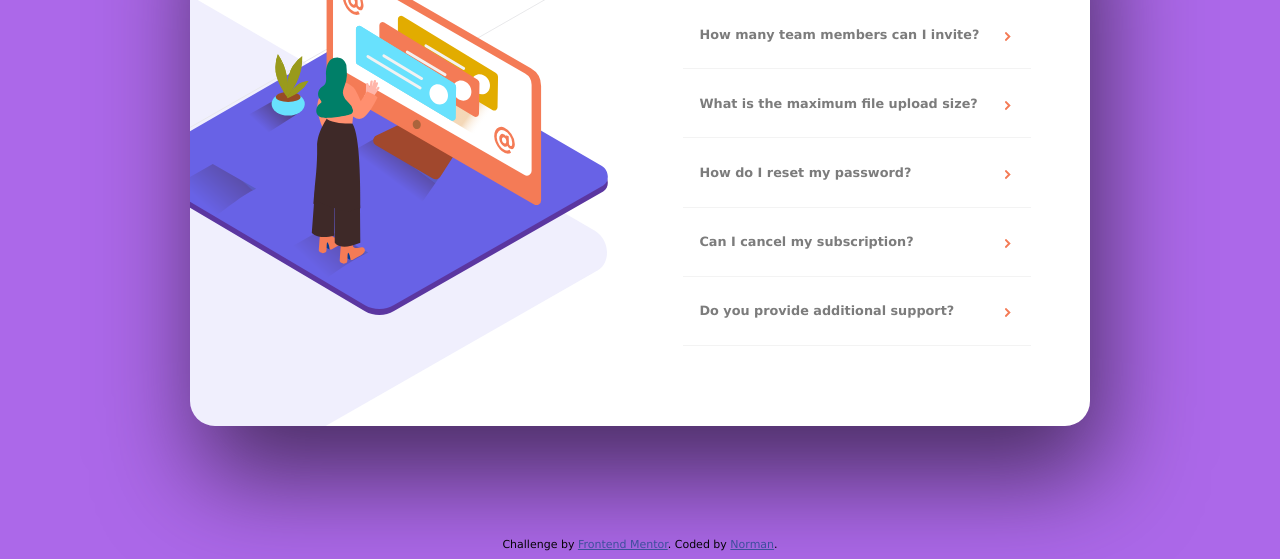
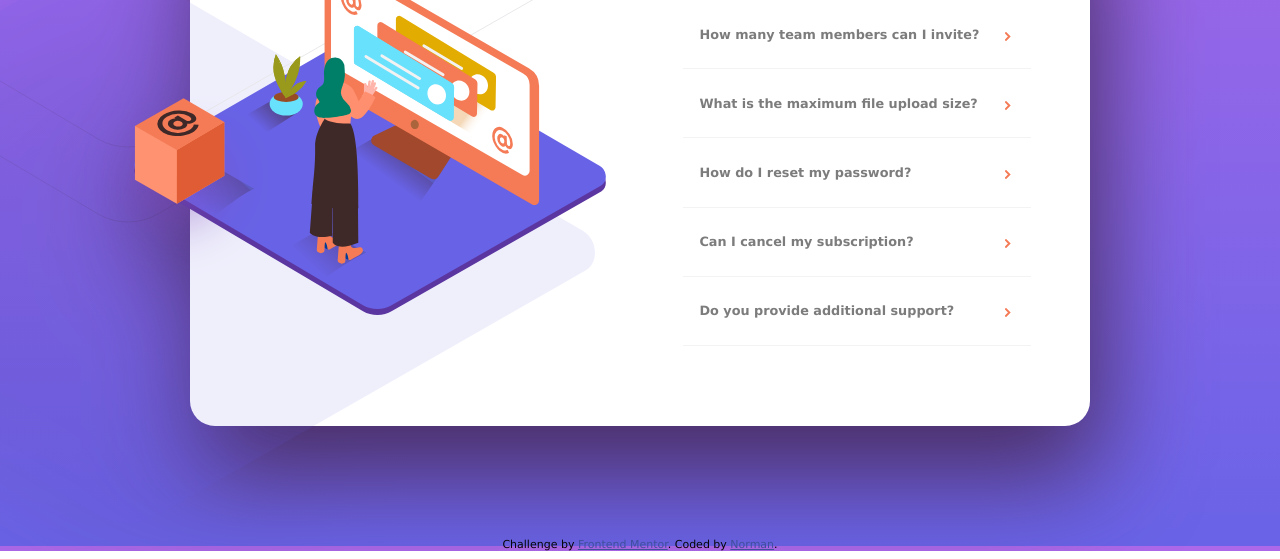
Before and after one commit to deschdev/faq-accordion-card, a plain HTML site: page index.html in a window 1280 px wide. Shown: the part 270-829 px from the top of the page. Drawn offline with Linux system fonts and the light colour scheme.

Commit message:
final css push

```diff
--- a/assets/css/main.css
+++ b/assets/css/main.css
@@ -4,7 +4,8 @@
 }
 
 body {
-  background-color: #ac68e9;
+  background-image: linear-gradient(#ac68e9, #6963e7);
+  height: 100vh;
 }
 
 .content-container {
@@ -112,7 +113,14 @@ body {
     max-width: 100%;
     width: 900px;
     padding: 5em 1em;
-    overflow: hidden;
+  }
+
+  .accordion-container::before {
+    content: url("/assets/images/illustration-box-desktop.svg");
+    position: absolute;
+    top: 230px;
+    left: -106px;
+    z-index: 4;
   }
 
   .accordion-container .accordion-mobile-images {
@@ -129,13 +137,13 @@ body {
   }
 
   .accordion-container .accordion-desktop-images .desktop-main-image {
-    left: -70px;
+    left: -4.5em;
     top: 10px;
     z-index: 2;
   }
 
   .accordion-container .accordion-desktop-images .desktop-image-shadow {
-    left: -65%;
+    left: -36em;
     top: -23em;
     z-index: 1;
   }
```
